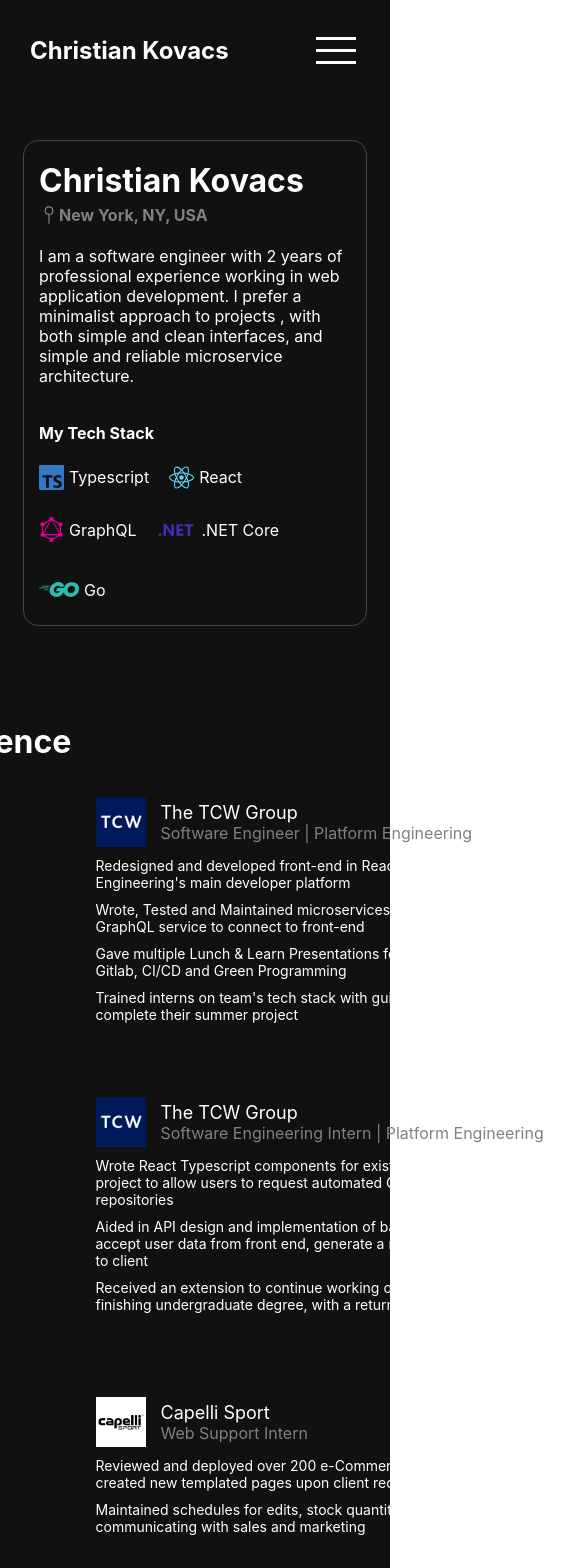
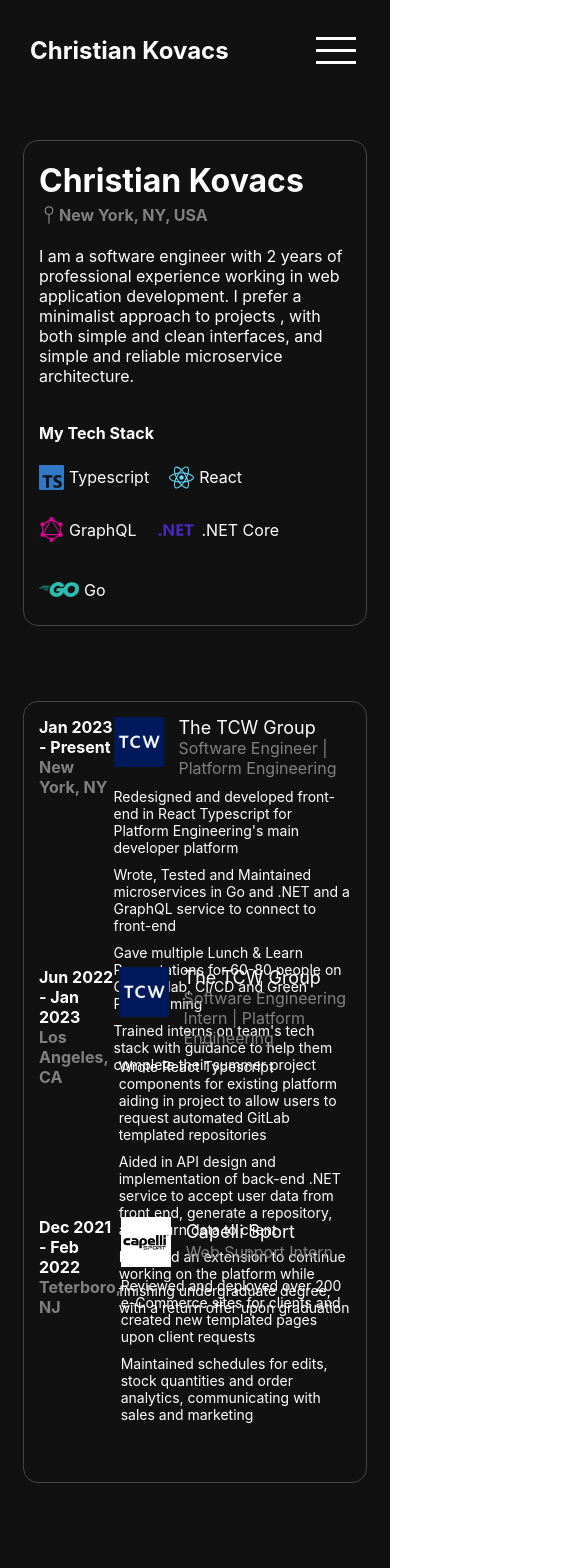
Before and after one commit to ckovacsdev/portfolio, a React (Create React App) app: page / in a window 390 px wide. Shown: the top 1568 px of the page, 585 px wide, since content can reach past the window. Built offline with nearby package versions, Linux system fonts and the light colour scheme; the HTML template or start-up script is replaced by a standard one.

Commit message:
more responsive still needs work

```diff
--- a/src/components/profile-card/profile-card.css
+++ b/src/components/profile-card/profile-card.css
@@ -2,7 +2,6 @@
     width: 750px;
     min-width: 280px;
     height: auto;
-    border: 1px solid white;
     margin-left: auto;
     margin-right: auto;
     color: white;
--- a/src/components/work-history-card/work-history.css
+++ b/src/components/work-history-card/work-history.css
@@ -1,15 +1,13 @@
 .work-history-container{
-    border-left: 1px solid #454545;
     width: 750px;
     min-width: 280px;
-    padding: 15px;
+    height: auto;
     margin-left: auto;
     margin-right: auto;
-    display: flex;
-    flex-direction: column;
-    justify-content: center;
-    row-gap: 50px;
-    height: auto;
+    color: white;
+    border: 1px solid #454545;
+    padding: 15px;
+    border-radius: 15px;
 }
 
 .work-experience-header{
@@ -91,3 +89,24 @@
     font-size: 14px;
     margin: 0;
 }
+
+@media screen and (max-width: 860px){
+    .work-history-container{
+        width: 80vw;
+        margin: none;
+    }
+
+    /* .work-history-item{
+        display: flex;
+        flex-direction: column;
+        row-gap: 20px;
+        height: auto;
+    }
+
+    .work-history-job-details{
+        width: auto;
+    }
+    .work-history-job-description{
+        width: auto;
+    } */
+}
--- a/src/components/work-history-card/work-history.tsx
+++ b/src/components/work-history-card/work-history.tsx
@@ -4,9 +4,8 @@ import './work-history.css';
 
 export const WorkHistory = () => {
     return(
-        <div>
-            <h1 className='work-experience-header'> Work Experience </h1>
-            <div className='work-history-container'>
+        <div className='work-history-container'>
+            <div>
                 <div className='work-history-item'>
 
                     <div className='work-history-left-content'>
```
